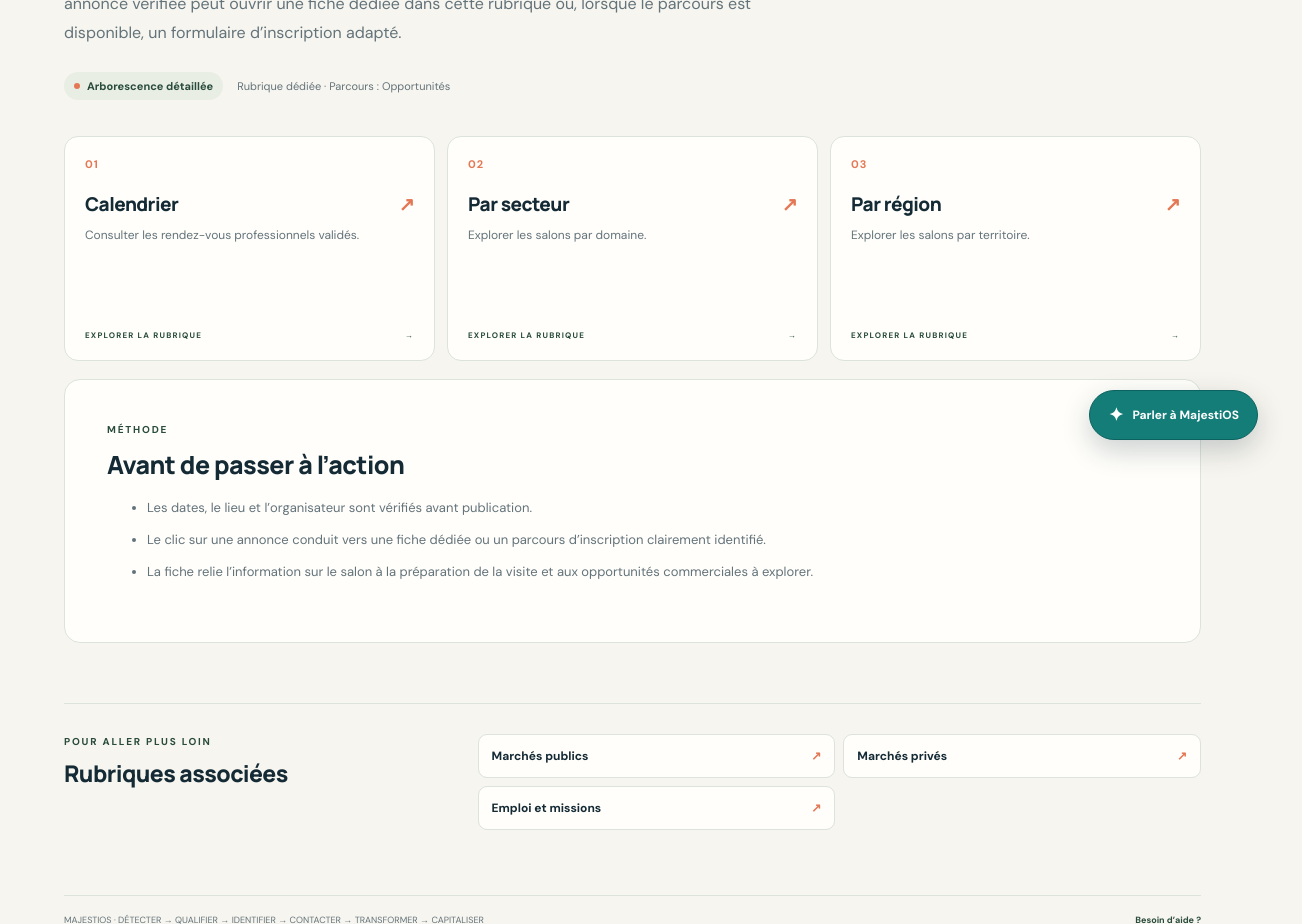
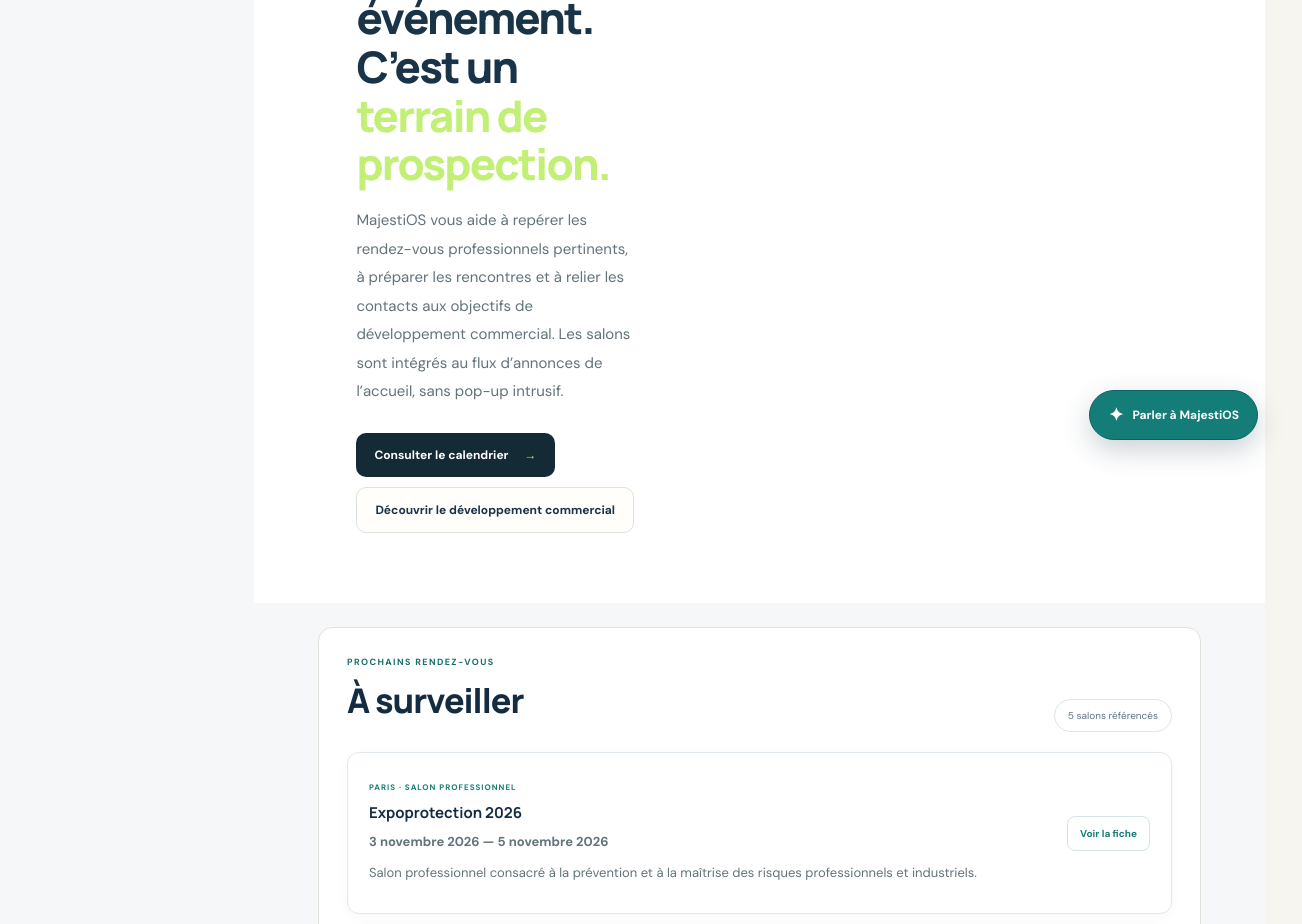
Before and after one commit to Chexpeer/Majestios, a Next.js app: page /opportunites/salons in a window 1280 px wide. Shown: the part 340-1264 px from the top of the page, 1302 px wide, since content can reach past the window. Built offline with nearby package versions, Linux system fonts and the light colour scheme.

Commit message:
Donner une vraie page d’entrée aux salons professionnels

```diff
--- a/src/app/opportunites/salons/page.tsx
+++ b/src/app/opportunites/salons/page.tsx
@@ -1,18 +1,51 @@
-import SiteHub from "@/components/site-hub";
+import Link from "next/link";
+import PublicHeader from "@/components/public-header";
+import { salonEvents } from "@/data/salon-events";
 
 export const metadata = {
   title: "Salons professionnels — MajestiOS",
-  description: "Découvrir les prochains salons depuis le flux d’annonces, puis accéder à une fiche dédiée ou au parcours d’inscription prévu."
+  description: "Repérer les salons professionnels, préparer ses rencontres et transformer une visite en opportunités commerciales."
 };
 
+function formatDate(value: string) {
+  return new Intl.DateTimeFormat("fr-FR", { day: "numeric", month: "long", year: "numeric", timeZone: "Europe/Paris" }).format(new Date(value));
+}
+
 export default function Page() {
-  return <SiteHub
-    pathname="/opportunites/salons"
-    intro="Les prochains salons professionnels apparaissent dans le flux d’annonces de l’accueil. Chaque annonce vérifiée peut ouvrir une fiche dédiée dans cette rubrique ou, lorsque le parcours est disponible, un formulaire d’inscription adapté."
-    checklist={[
-      "Les dates, le lieu et l’organisateur sont vérifiés avant publication.",
-      "Le clic sur une annonce conduit vers une fiche dédiée ou un parcours d’inscription clairement identifié.",
-      "La fiche relie l’information sur le salon à la préparation de la visite et aux opportunités commerciales à explorer."
-    ]}
-  />;
+  const today = "2026-10-29";
+  const nextEvents = [...salonEvents].filter((event) => event.endDate ? event.endDate >= today : event.startDate >= today).sort((a, b) => a.startDate.localeCompare(b.startDate)).slice(0, 3);
+  return <main className="public-site concept-page">
+    <PublicHeader />
+    <section className="how-section concept-hero">
+      <div>
+        <span className="section-label">OPPORTUNITÉS · RENCONTRES PROFESSIONNELLES</span>
+        <h1>Un salon n’est pas seulement un événement. C’est un <em>terrain de prospection.</em></h1>
+        <p>MajestiOS vous aide à repérer les rendez-vous professionnels pertinents, à préparer les rencontres et à relier les contacts aux objectifs de développement commercial. Les salons sont intégrés au flux d’annonces de l’accueil, sans pop-up intrusif.</p>
+        <div className="hero-actions">
+          <Link className="button-primary" href="/opportunites/salons/calendrier">Consulter le calendrier <span aria-hidden="true">→</span></Link>
+          <Link className="button-secondary" href="/developpement-commercial">Découvrir le développement commercial</Link>
+        </div>
+      </div>
+    </section>
+    <section className="concept-principles">
+      <div className="results-heading"><div><span className="section-label">PROCHAINS RENDEZ-VOUS</span><h2>À surveiller</h2></div><span className="results-count">{salonEvents.length} salons référencés</span></div>
+      {nextEvents.length === 0 ? <p>Aucun événement à venir n’est actuellement référencé. Consultez à nouveau le calendrier lorsque de nouvelles dates officielles auront été confirmées.</p> :
+        <div className="results-list">{nextEvents.map((event) => <article className="result-card" key={event.slug}>
+          <div className="result-main">
+            <span className="result-category">{event.city.toLocaleUpperCase("fr")} · SALON PROFESSIONNEL</span>
+            <h3>{event.title}</h3>
+            <p><strong>{formatDate(event.startDate)}{event.endDate && event.endDate !== event.startDate ? ` — ${formatDate(event.endDate)}` : ""}</strong></p>
+            <p>{event.summary}</p>
+          </div>
+          <div className="result-actions"><Link className="result-action" href={`/opportunites/salons/${event.slug}`}>Voir la fiche</Link></div>
+        </article>)}</div>}
+      <p><Link href="/opportunites/salons/calendrier">Voir tous les salons référencés et leurs informations pratiques →</Link></p>
+    </section>
+    <section className="concept-grid">
+      <article><span>01 · AVANT</span><h2>Préparer la visite</h2><p>Définir les secteurs à cibler, les types d’interlocuteurs à rencontrer et les questions qui permettront de qualifier un besoin réel.</p></article>
+      <article><span>02 · PENDANT</span><h2>Qualifier les rencontres</h2><p>Repérer les projets, les besoins exprimés et les suites convenues. Un échange ne devient une opportunité que si son contexte est compris.</p></article>
+      <article><span>03 · APRÈS</span><h2>Transformer en action</h2><p>Organiser les relances, documenter les prochaines étapes et relier les contacts aux services ou marchés pertinents. Les fonctionnalités de suivi avancé seront signalées comme disponibles lorsqu’elles seront opérationnelles.</p></article>
+    </section>
+    <footer className="public-footer"><Link className="footer-brand" href="/">MajestiOS</Link><Link href="/opportunites">Toutes les opportunités</Link><Link href="/faq">FAQ</Link><small>Les dates et modalités sont à confirmer auprès de l’organisateur.</small></footer>
+  </main>;
 }
```
